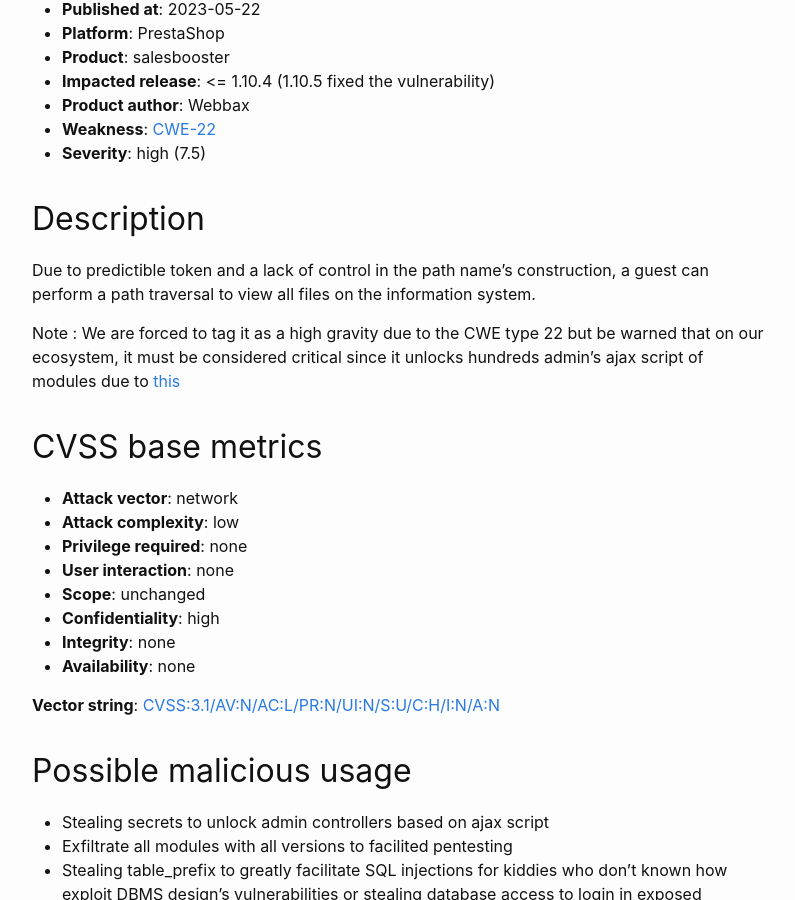
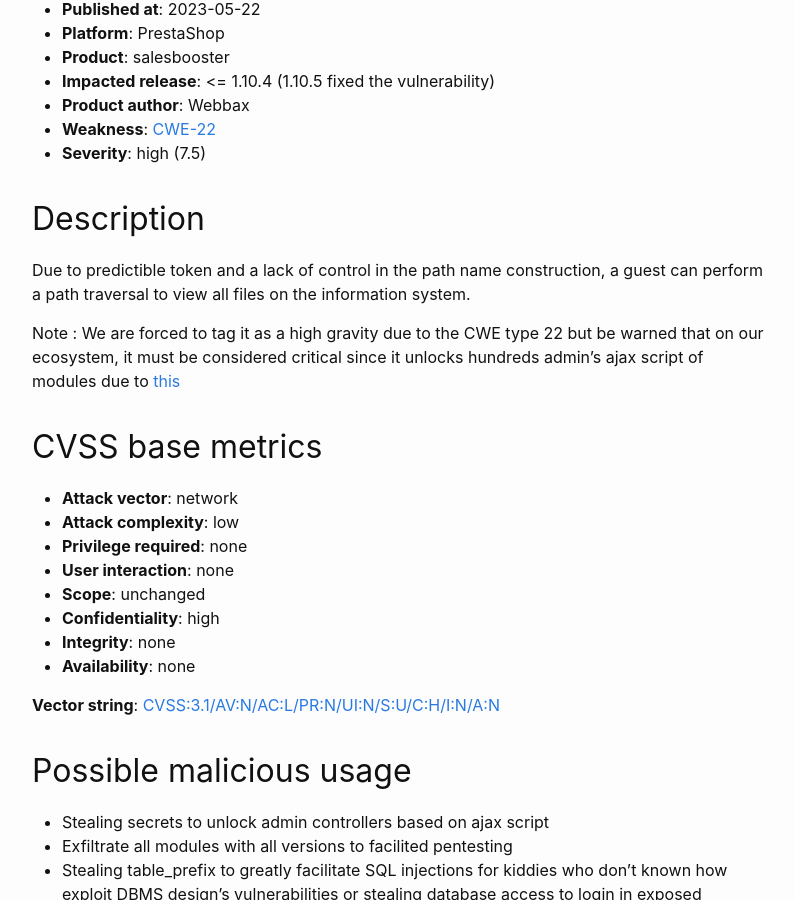
Before and after one commit to friends-of-presta/security-advisories, a Jekyll site: the page built from _posts/2023-05-22-salesbooster.md, in a window 1280 px wide and 900 px high, scrolled down 519 px. Shown: the whole window, without its empty margins (238-1033 px from the left). Built offline with Jekyll 4.4.1, drawn with Linux system fonts in a browser that asks for light colours.

```diff
--- a/_posts/2023-05-22-salesbooster.md
+++ b/_posts/2023-05-22-salesbooster.md
@@ -25,7 +25,7 @@ In the module "Sales Booster" (salesbooster) from Webbax for PrestaShop, a guest
 
 ## Description
 
-Due to predictible token and a lack of control in the path name's construction, a guest can perform a path traversal to view all files on the information system.
+Due to predictible token and a lack of control in the path name construction, a guest can perform a path traversal to view all files on the information system.
 
 Note : We are forced to tag it as a high gravity due to the CWE type 22 but be warned that on our ecosystem, it must be considered critical since it unlocks hundreds admin's ajax script of modules due to [this](https://github.com/PrestaShop/PrestaShop/blob/6c05518b807d014ee8edb811041e3de232520c28/classes/Tools.php#L1247)
 
```
Also changed, not shown: _posts/2023-05-16-customexporter.md (+1 -1 lines), _posts/2023-05-30-myinventory.md (+1 -1 lines).
